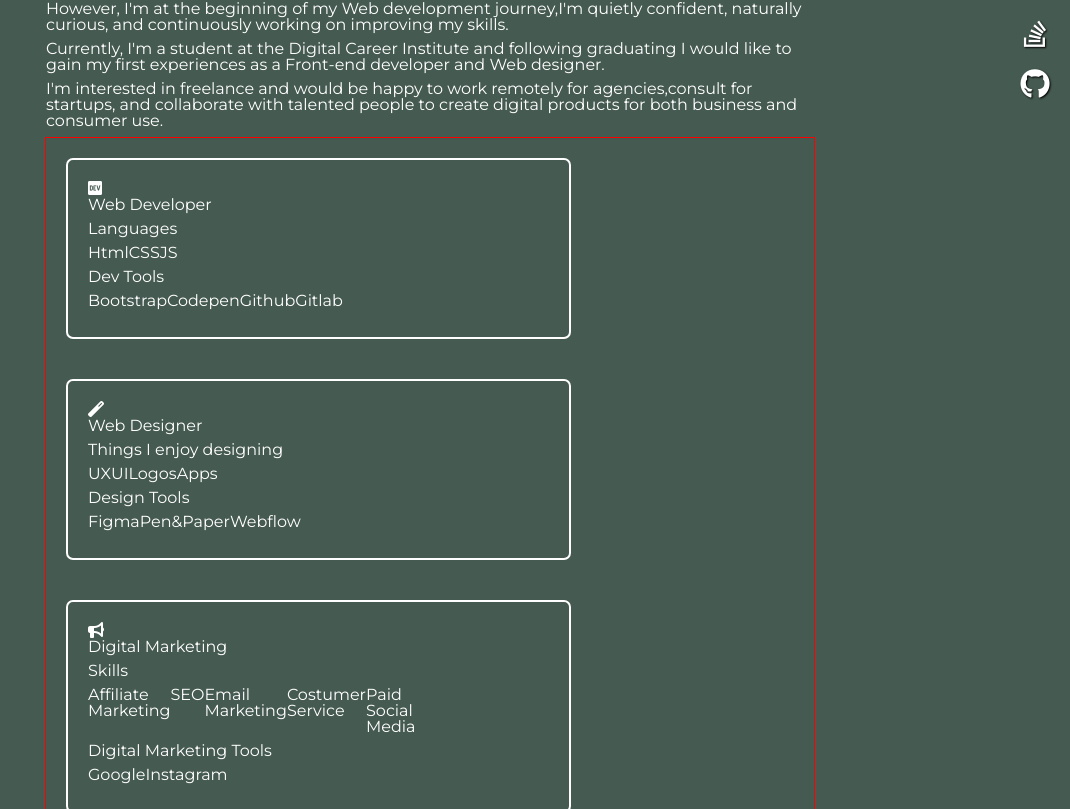
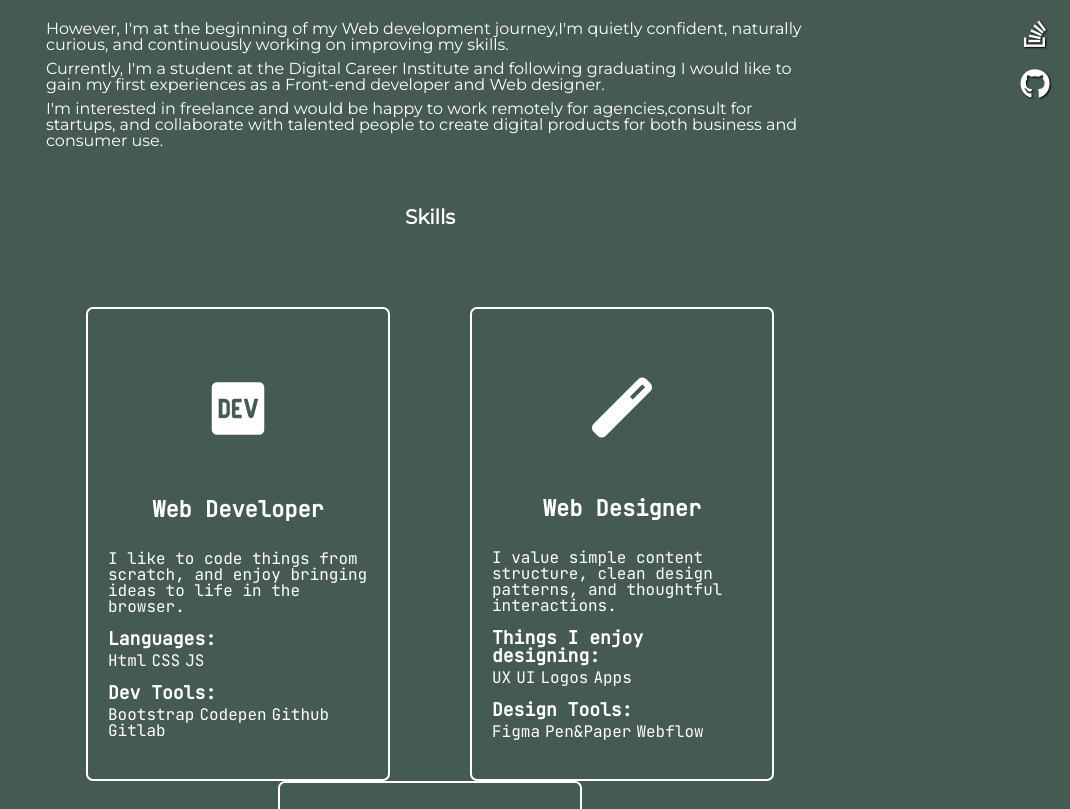
Before and after one commit to paulam92/mp-design, a React (Create React App) app: page /about in a window 1280 px wide. Shown: the part 351-1160 px from the top of the page, without its empty margins (210-1280 px from the left). Built offline with nearby package versions, Linux system fonts and the light colour scheme.

Commit message:
get changes

```diff
--- a/public/index.html
+++ b/public/index.html
@@ -10,10 +10,10 @@
     <link rel="preconnect" href="https://fonts.googleapis.com" />
     <link rel="preconnect" href="https://fonts.gstatic.com" crossorigin />
     <link
-      href="https://fonts.googleapis.com/css2?family=Montserrat&display=swap"
+      href="https://fonts.googleapis.com/css2?family=JetBrains+Mono&family=Montserrat&display=swap"
       rel="stylesheet"
     />
-    <!-- FONTAWESOME -->
+    <!-- FONT AWESOME -->
     <script
       src="https://kit.fontawesome.com/b1c25c50a2.js"
       crossorigin="anonymous"
--- a/src/components/about.js
+++ b/src/components/about.js
@@ -45,7 +45,7 @@ function About() {
     <div className="about-component">
       <h2>About</h2>
       <h3>Hi, I’m Paula. Nice to meet you.</h3>
-      <div>
+      <div className="about-text-wrapper">
         <p>
           However, I'm at the beginning of my Web development journey,I'm
           quietly confident, naturally curious, and continuously working on
@@ -62,6 +62,7 @@ function About() {
           create digital products for both business and consumer use.
         </p>
       </div>
+      <h3>Skills</h3>
       <div className="skills-card-wrapper">
         {skillsArray.map((skillsCardEl, index) => {
           return <Skills skillsCardEl={skillsCardEl} key={index} />;
--- a/src/components/footer.js
+++ b/src/components/footer.js
@@ -2,7 +2,6 @@ import "../css/footer.css";
 
 function Footer() {
   return (
-    // TO DO: UPDATE POSITION
     <footer className="footer-component">
       <ul>
         <li>
@@ -16,7 +15,7 @@ function Footer() {
         </li>
         <li>
           <a
-            href="www.linkedin.com/in/paula-mark"
+            href="https://www.linkedin.com/in/paula-mark/"
             target="_blank"
             rel="noopener noreferrer"
           >
--- a/src/components/skills.js
+++ b/src/components/skills.js
@@ -4,21 +4,23 @@ function Skills(props) {
   return (
     <div className="skills-component">
       <i className={props.skillsCardEl.icon}></i>
-      <p>{props.skillsCardEl.title}</p>
-      <p>{props.skillsCardEl.description}</p>
-      <p>{props.skillsCardEl.listTitle}</p>
+      <h4>{props.skillsCardEl.title}</h4>
+      <div>
+        <p>{props.skillsCardEl.descriptionText}</p>
+        <h5>{props.skillsCardEl.listTitle}:</h5>
         <div>
           {props.skillsCardEl.list.map((listEl, index) => {
             return <p key={index}>{listEl}</p>;
           })}
         </div>
-      <p>{props.skillsCardEl.toolsTitle}</p>
+        <h5>{props.skillsCardEl.toolsTitle}:</h5>
         <div>
           {props.skillsCardEl.tools.map((toolsEl, index) => {
             return <p key={index}>{toolsEl}</p>;
           })}
         </div>
       </div>
+    </div>
   );
 }
 
--- a/src/css/about.css
+++ b/src/css/about.css
@@ -19,12 +19,13 @@
 .about-component h3 {
   font-size: 20px;
   font-weight: bold;
-  margin: 0 0 60px 0;
+  margin: 0 0 30px 0;
   /* text-shadow: 1px 1px 2px var(--main-dark); */
 }
 
-.about-component div {
+.about-text-wrapper {
   width: 60%;
+  margin: 50px 0;
 }
 
 .about-component div p {
@@ -33,8 +34,10 @@
 }
 
 .skills-card-wrapper {
-  border: 1px solid red;
   display: flex;
-  /* justify-content: space-between; */
+  justify-content: space-around;
+  align-items: center;
   flex-wrap: wrap;
+  width: 60%;
+  margin: 50px 0;
 }
--- a/src/css/skills.css
+++ b/src/css/skills.css
@@ -1,15 +1,47 @@
 .skills-component {
+  font-family: "JetBrains Mono", monospace;
   border: solid 2px var(--main-bright);
   border-radius: 7px;
-  width: 50px;
-  margin: 20px;
+  display: flex;
+  flex-direction: column;
+  justify-content: center;
+  align-items: center;
+  max-width: 260px;
+  min-height: 430px;
+  /* margin: 20px; */
   padding: 20px;
 }
 
-.skills-component p {
-  margin: 5px;
+.skills-component i {
+  font-size: 60px;
+  margin: 30px 0;
+}
+
+.skills-component h4 {
+  font-size: 22px;
+  font-weight: bold;
+  margin: 30px 0;
 }
 
 .skills-component div {
+  width: 100%;
+}
+
+.skills-component div p {
+  margin: 0 0 10px 0;
+}
+
+.skills-component div h5 {
+  font-size: 18px;
+  font-weight: bold;
+  margin: 15px 0 5px 0;
+}
+
+.skills-component div div {
   display: flex;
+  flex-wrap: wrap;
 }
+
+.skills-component div div p {
+  margin: 0 5px 0 0;
+}
```
Lines whose indentation alone changed are shown as unchanged.
